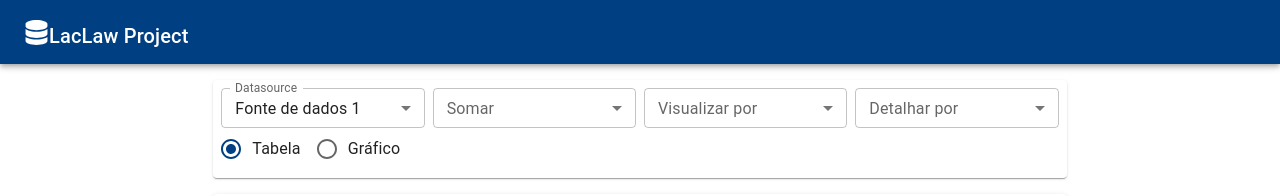
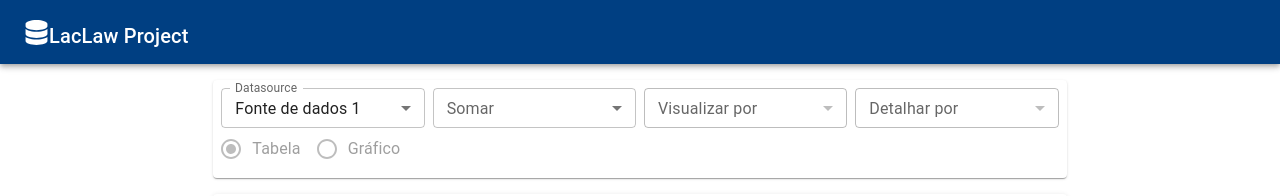
Before and after one commit to heltonfv/react-data-processing, a React (Create React App) app: page / in a window 1280 px wide. Shown: the top 196 px of the page. Built offline with nearby package versions, Linux system fonts and the light colour scheme.

Commit message:
disable components

```diff
--- a/src/App.tsx
+++ b/src/App.tsx
@@ -22,7 +22,7 @@ import {
 } from '@mui/material';
 import { useState, useEffect } from "react";
 import DynamicTable from './components/DynamicTable';
-import { FaD, FaDatabase } from "react-icons/fa6";
+import { FaDatabase } from "react-icons/fa6";
 import Chart from './components/Chart';
 import _ from 'lodash';
 
@@ -44,9 +44,11 @@ function App() {
 
   const [ viewByField, setViewByField ] = useState<string[]>();
   const [ selectedViewByField, setSelectedViewByField ] = useState<string>('');
+  const [ disabledViewByField, setDisabledViewByField ] = useState<boolean>(true);
 
   const [ detailField, setDetailField ] = useState<string[]>();
   const [ selectedDetailField, setSelectedDetailField ] = useState<string>('');
+  const [ disabledDetailField, setDisabledDetailField ] = useState<boolean>(true);
 
   const [ type, setType ] = useState("table");
 
@@ -58,6 +60,7 @@ function App() {
 
   const handleSumFieldChange = (event: SelectChangeEvent) => {
     setSelectedSumField(event.target.value);
+    setDisabledViewByField(false);
   }
 
   const handleViewByFieldChange = (event:SelectChangeEvent) => {
@@ -73,6 +76,7 @@ function App() {
     });
 
     setFilteredData(sumByGroup);
+    setDisabledDetailField(false);
   }
 
   const handleDetailFieldChange = (event: SelectChangeEvent) => {
@@ -139,7 +143,7 @@ function App() {
                 <Grid item xs={12} md={3}>
                   <FormControl fullWidth size="small">
                     <InputLabel>Visualizar por</InputLabel>
-                    <Select onChange={handleViewByFieldChange} value={selectedViewByField} fullWidth label="Visualizar por" size="small">
+                    <Select disabled={disabledViewByField} onChange={handleViewByFieldChange} value={selectedViewByField} fullWidth label="Visualizar por" size="small">
                       {viewByField?.map((item) => (
                         <MenuItem value={item}>{item.toUpperCase()}</MenuItem>
                       ))}
@@ -149,7 +153,7 @@ function App() {
                 <Grid item xs={12} md={3}>
                   <FormControl fullWidth size="small">
                     <InputLabel>Detalhar por</InputLabel>
-                    <Select onChange={handleDetailFieldChange} value={selectedDetailField} fullWidth label="Detalhar por" size="small">
+                    <Select disabled={disabledDetailField} onChange={handleDetailFieldChange} value={selectedDetailField} fullWidth label="Detalhar por" size="small">
                       {detailField?.map((item) => (
                         <MenuItem value={item}>{item.toUpperCase()}</MenuItem>
                       ))}
@@ -159,8 +163,8 @@ function App() {
               </Grid>
 
               <RadioGroup row value={type} onChange={handleTypeChange}>
-                <FormControlLabel value="table" control={<Radio />} label="Tabela" />
-                <FormControlLabel value="graph" control={<Radio />} label="Gráfico" />
+                <FormControlLabel disabled={disabledDetailField} value="table" control={<Radio />} label="Tabela" />
+                <FormControlLabel disabled={disabledDetailField} value="graph" control={<Radio />} label="Gráfico" />
               </RadioGroup>
             </Paper>
 
```
